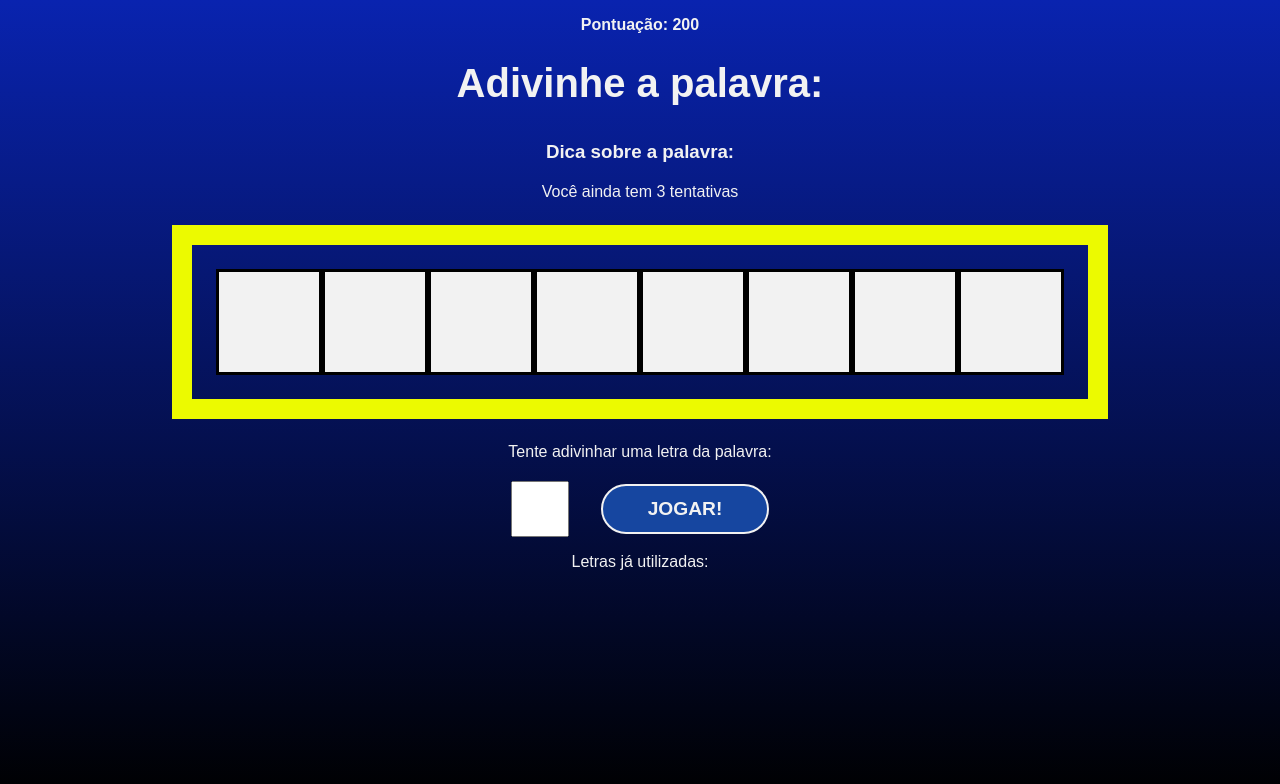
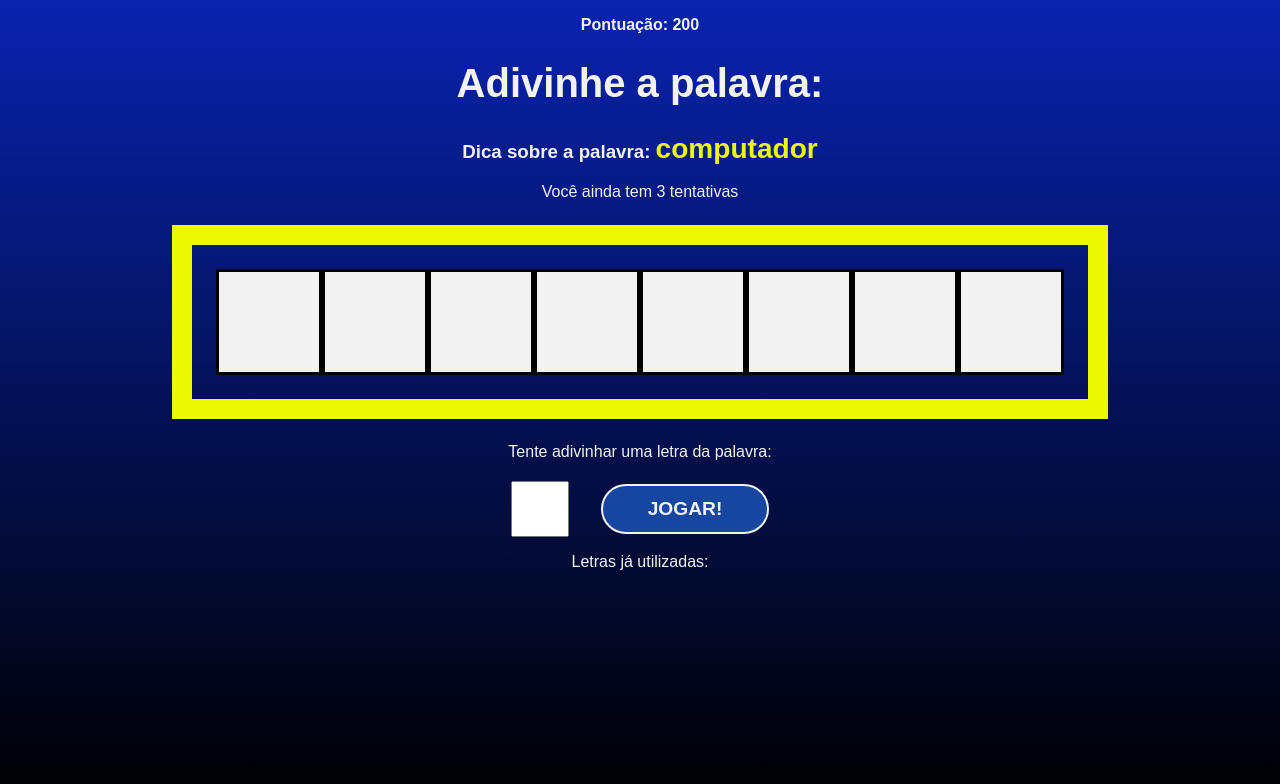
Before and after one commit to MACHADOKING/Secret-Word-React, a React (Vite) app: page / in a window 1280 px wide. Shown: the top 784 px of the page. Built offline with nearby package versions, Linux system fonts and the light colour scheme.

Commit message:
Fix: debug pickedCategory front

```diff
--- a/src/App.jsx
+++ b/src/App.jsx
@@ -40,7 +40,7 @@ function App() {
     const word =
       words[category][Math.floor(Math.random() * words[category].length)];
 
-    return { word, category };
+    return { category, word };
   }, [words]);
 
   // starts the secret word game
@@ -48,7 +48,7 @@ function App() {
     // clear all letters
     clearLetterStates();
     // pick word and pick category
-    const { word, category } = pickWordAndCategory();
+    const { category, word } = pickWordAndCategory();
 
     // create an array of letters
     let wordLetters = word.split("");
@@ -56,8 +56,8 @@ function App() {
     wordLetters = wordLetters.map((l) => l.toLowerCase());
 
     // fill states
+    setPickedCategory(category);
     setPickedWord(word);
-    setPickedCategory(category);
     setLetters(wordLetters);
 
     setGameStage(stages[1].name);
--- a/src/components/Game.jsx
+++ b/src/components/Game.jsx
@@ -4,7 +4,7 @@ import "./Game.css";
 const Game = ({
   verifyLetter,
   pickedWord,
-  PickedCategory,
+  pickedCategory,
   letters,
   guessedLetters,
   wrongLetters,
@@ -30,7 +30,7 @@ const Game = ({
       </p>
       <h1>Adivinhe a palavra:</h1>
       <h3 className="tip">
-        Dica sobre a palavra: <span>{PickedCategory}</span>
+        Dica sobre a palavra: <span>{pickedCategory}</span>
       </h3>
       <p>Você ainda tem {guesses} tentativas</p>
       <div className="wordContainer">
```
